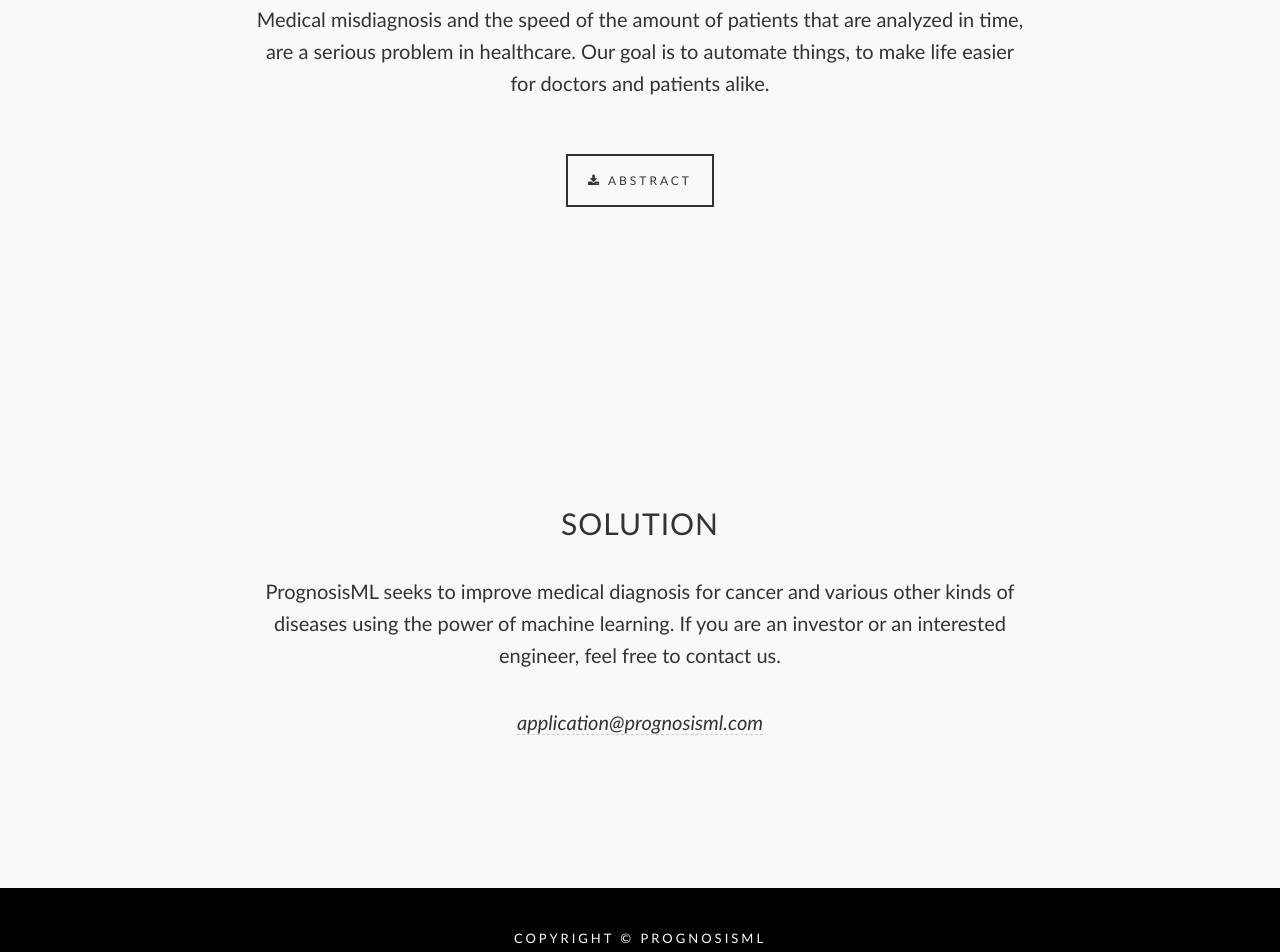
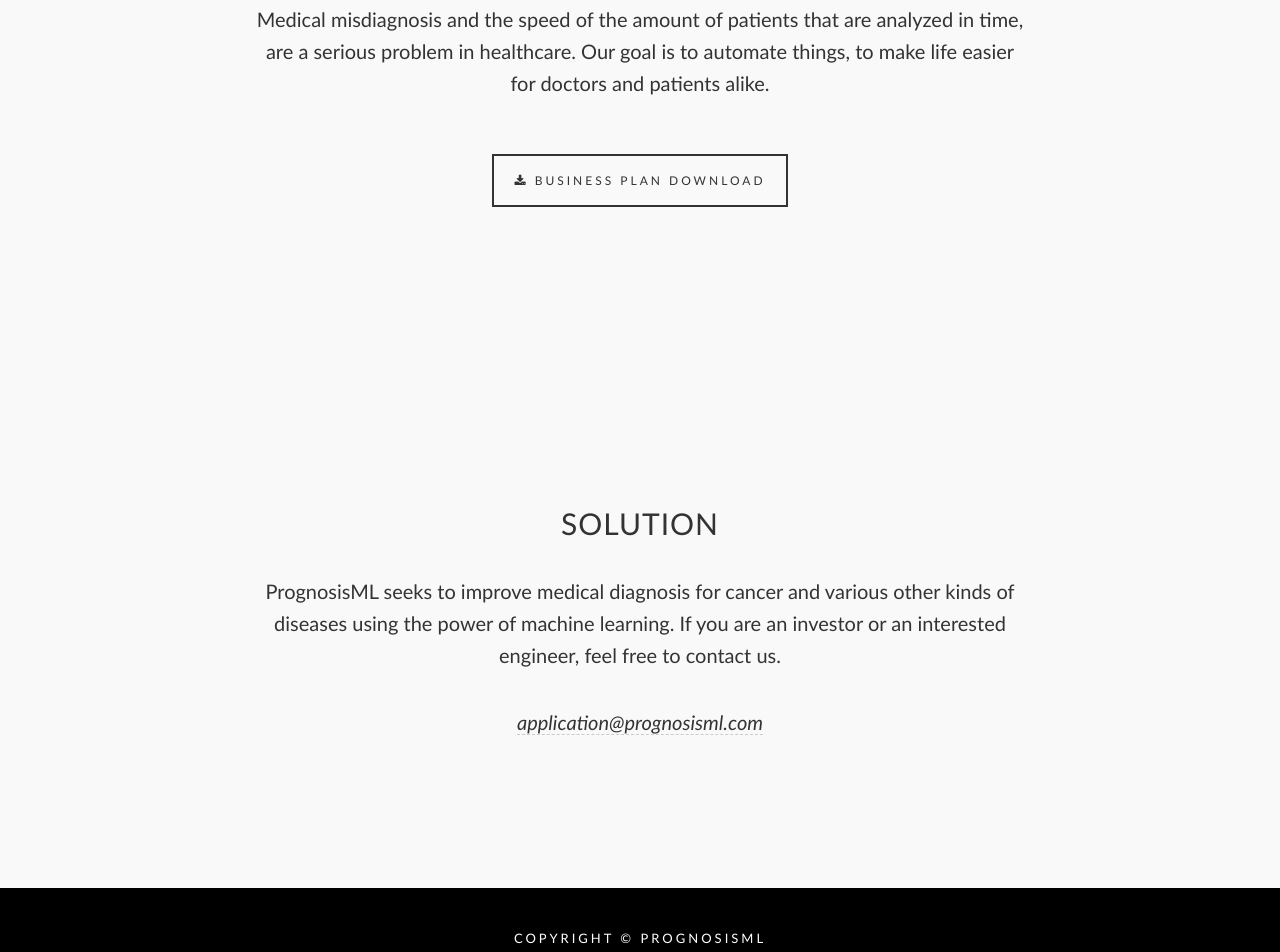
Before and after one commit to PrognosisML/PrognosisML.github.io, a plain HTML site: page index.html in a window 1280 px wide. Shown: the part 1015-1967 px from the top of the page. Drawn offline with Linux system fonts and the light colour scheme.

Commit message:
Change to Working
...

```diff
--- a/index.html
+++ b/index.html
@@ -68,7 +68,7 @@
 				Medical misdiagnosis and the speed of the amount of patients that are analyzed in time, are a serious problem in healthcare. Our goal is to automate things, to make life easier for doctors and patients alike.
 			</p>
 			<p>
-				<a href="https://docs.google.com/presentation/d/1VNLd7Gu5qCubawtXDgy9e5wep-0jI9cE4Q2OvN67_wY/edit?usp=sharing" class="btnghost"><i class="fa fa-download"></i> Abstract </a>
+				<a href="https://docs.google.com/presentation/d/1VNLd7Gu5qCubawtXDgy9e5wep-0jI9cE4Q2OvN67_wY/edit?usp=sharing" class="btnghost"><i class="fa fa-download"></i> Business Plan Download </a>
 			</p>
 		</div>
 	</div>
```
